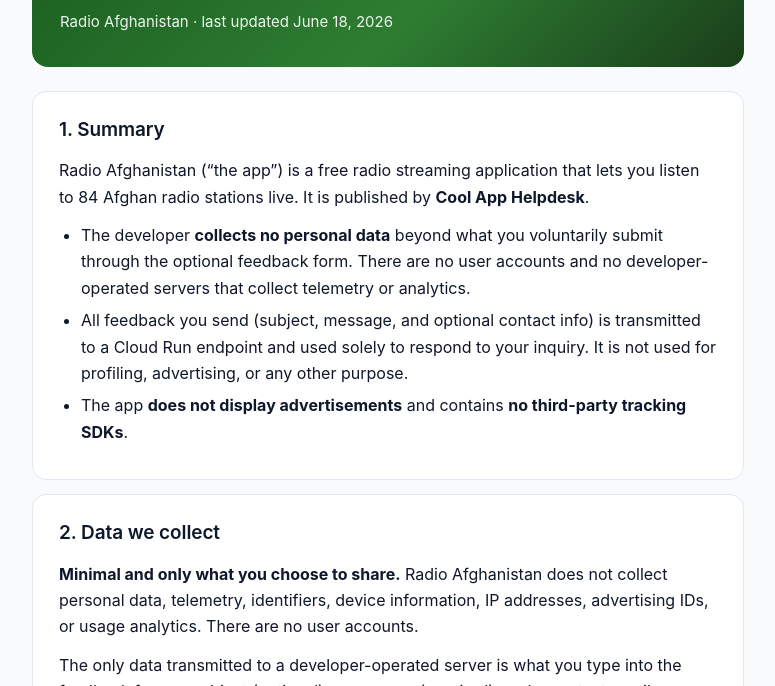
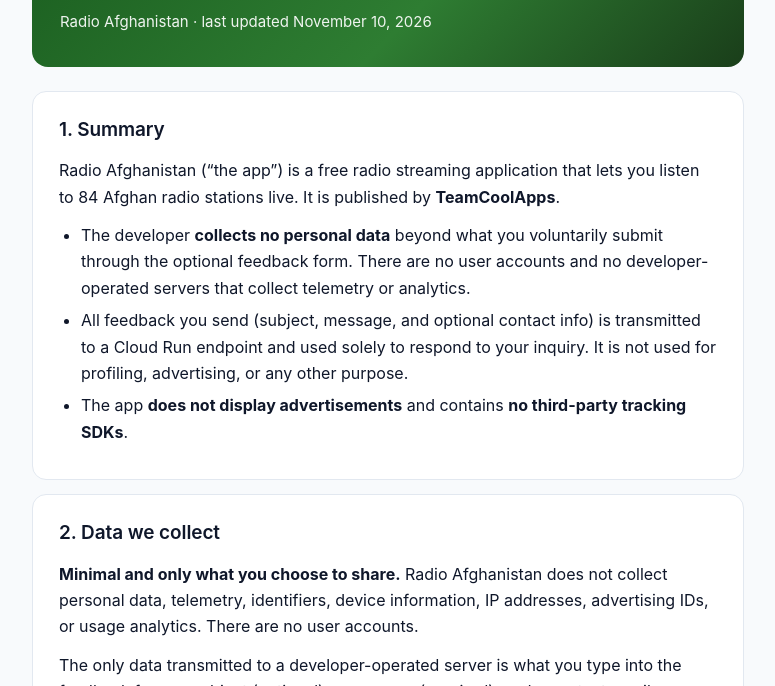
Before and after one commit to coolapphelpdesk-bot/radio-afghanistan, a plain HTML site: page index.html in a window 1280 px wide. Shown: the part 114-800 px from the top of the page, without its empty margins (252-1027 px from the left). Drawn offline with Linux system fonts and the light colour scheme.

Commit message:
Use TeamCoolApps as developer name; Cool App Helpdesk only for support

```diff
--- a/index.html
+++ b/index.html
@@ -4,7 +4,7 @@
 <meta charset="UTF-8">
 <meta name="viewport" content="width=device-width, initial-scale=1.0">
 <title>Privacy Policy — Radio Afghanistan</title>
-<meta name="description" content="Privacy policy for the Radio Afghanistan Android application by Cool App Helpdesk.">
+<meta name="description" content="Privacy policy for the Radio Afghanistan Android application by TeamCoolApps.">
 <style>
   :root {
     --bg: #f8fafc; --surface: #ffffff; --text: #0f172a; --muted: #64748b;
@@ -56,12 +56,12 @@
 
 <header>
   <h1>Privacy Policy</h1>
-  <p>Radio Afghanistan &middot; last updated <time datetime="2026-06-18">June 18, 2026</time></p>
+  <p>Radio Afghanistan &middot; last updated <time datetime="2026-11-10">November 10, 2026</time></p>
 </header>
 
 <section class="card">
   <h2>1. Summary</h2>
-  <p>Radio Afghanistan (&ldquo;the app&rdquo;) is a free radio streaming application that lets you listen to 84 Afghan radio stations live. It is published by <strong>Cool App Helpdesk</strong>.</p>
+  <p>Radio Afghanistan (&ldquo;the app&rdquo;) is a free radio streaming application that lets you listen to 84 Afghan radio stations live. It is published by <strong>TeamCoolApps</strong>.</p>
   <ul>
     <li>The developer <strong>collects no personal data</strong> beyond what you voluntarily submit through the optional feedback form. There are no user accounts and no developer-operated servers that collect telemetry or analytics.</li>
     <li>All feedback you send (subject, message, and optional contact info) is transmitted to a Cloud Run endpoint and used solely to respond to your inquiry. It is not used for profiling, advertising, or any other purpose.</li>
@@ -146,7 +146,7 @@
   <p>Questions or feedback? Email <a href="mailto:coolapphelpdesk@gmail.com">coolapphelpdesk@gmail.com</a>.</p>
 </section>
 
-<footer>&copy; 2026 Cool App Helpdesk &middot; Radio Afghanistan</footer>
+<footer>&copy; 2026 TeamCoolApps &middot; Radio Afghanistan</footer>
 
 </main>
 </body>
```
